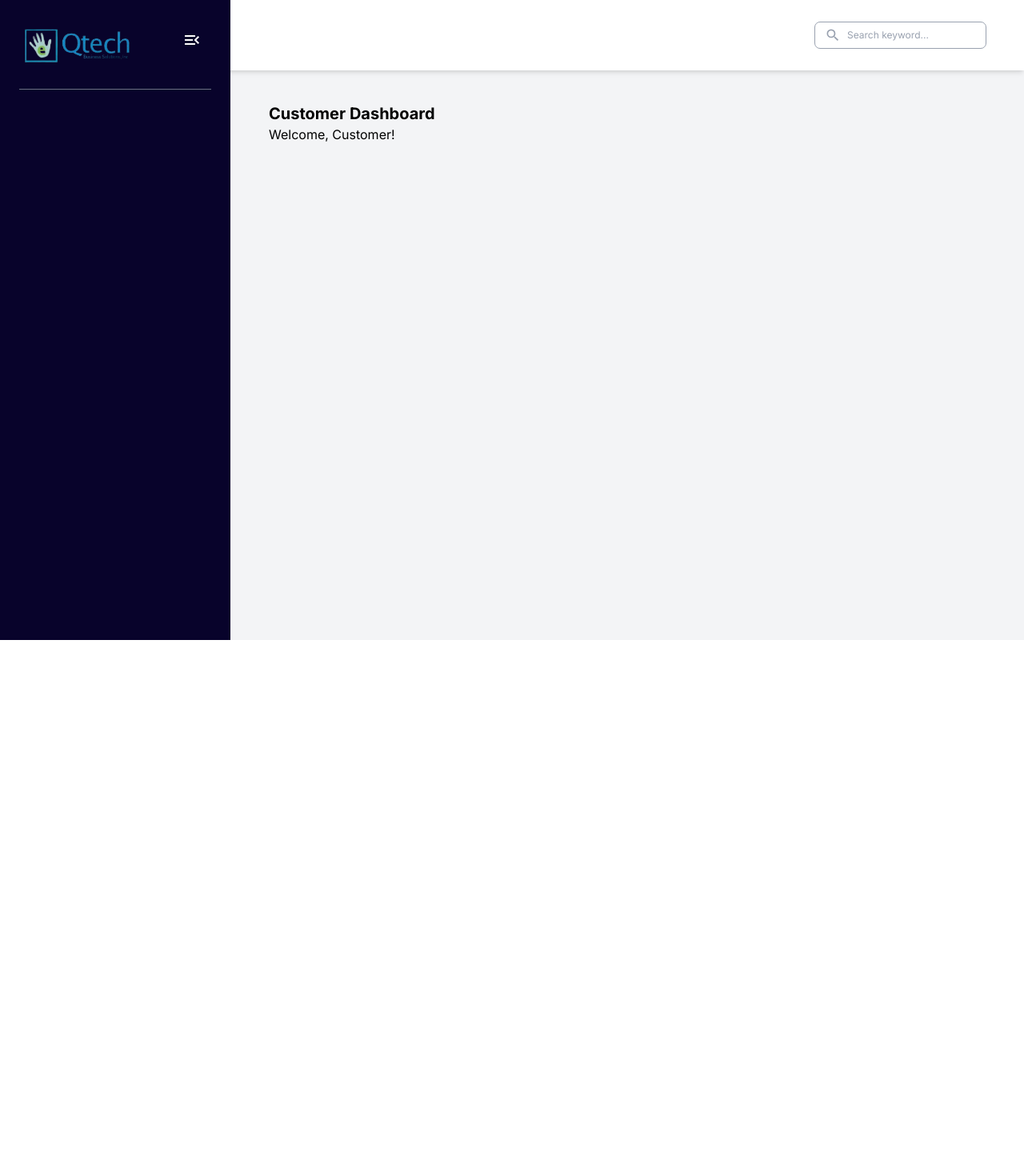
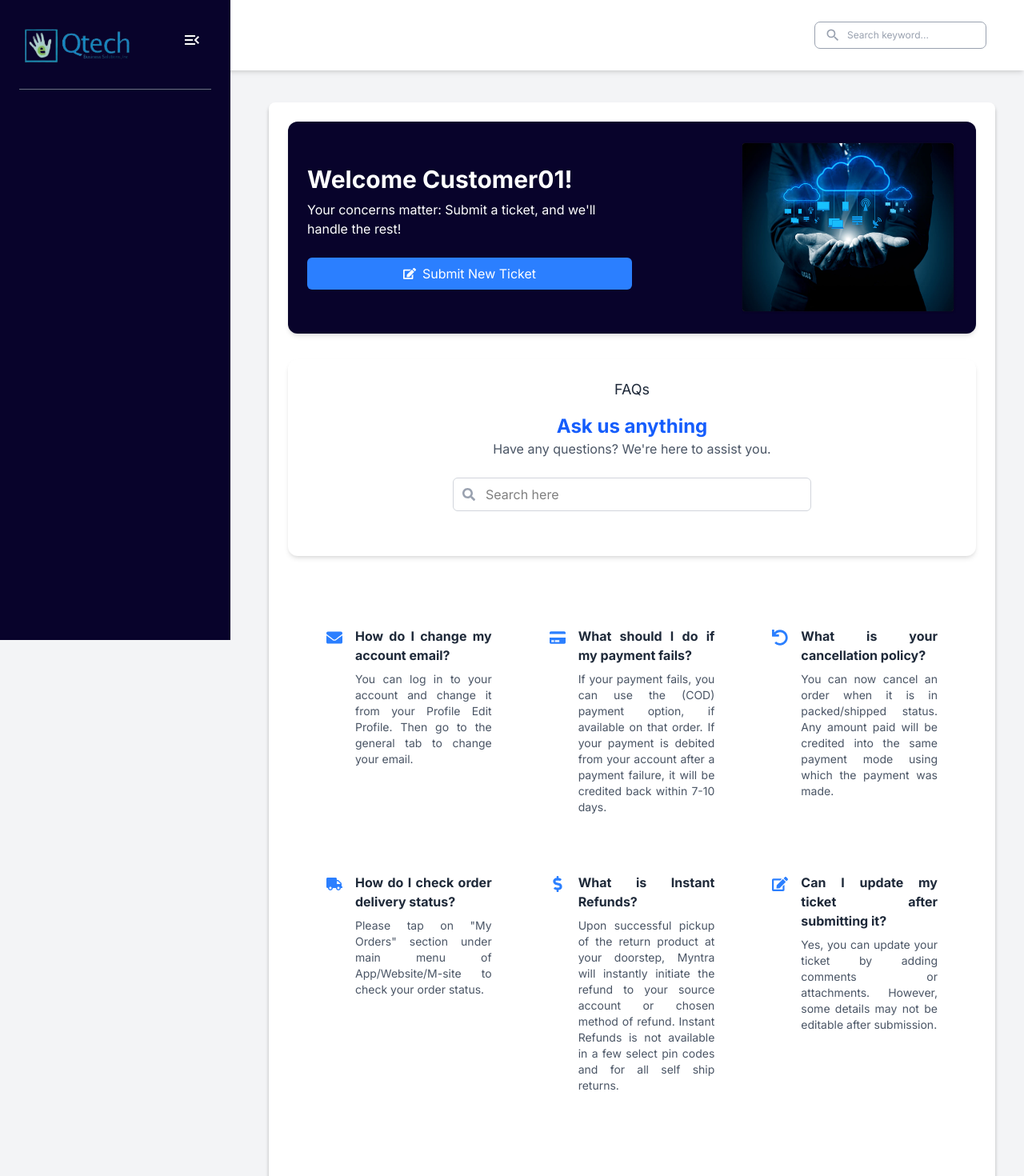
Before and after one commit to Renz-Eryll/Ticketing-System, a React (Vite) app in the folder frontend/: page /customer/dashboard in a window 1280 px wide. Shown: the top 1470 px of the page at 80% size. Before the commit the page ends 800 px from the top, so only its background shows below. Built offline with nearby package versions, Linux system fonts and the light colour scheme.

Commit message:
CustomerDasboard

```diff
--- a/frontend/src/Pages/customers/CustomerDasboard.jsx
+++ b/frontend/src/Pages/customers/CustomerDasboard.jsx
@@ -1,18 +1,153 @@
 import { useStateContext } from "../../contexts/ContextProvider";
+import { FaEnvelope, FaCreditCard, FaUndo, FaSearch, FaTruck, FaDollarSign, FaEdit, FaQuestionCircle } from "react-icons/fa";
+import image from '../../assets/hero-3.png'
 
 const CustomerDashboard = () => {
   const { activeMenu } = useStateContext();
 
   return (
     <div
-      className={`
-    mx-5 md:mx-5 lg:mx-5
-    transition-all duration-300
-    ${activeMenu ? "lg:pl-75" : "lg:pl-25"}
-  `}
+      className={`mx-5 md:mx-5 lg:mx-5 transition-all duration-300 ${
+        activeMenu ? "lg:pl-75" : "lg:pl-25"
+      }`}
     >
-      <h1 className="text-xl font-bold">Customer Dashboard</h1>
-      <p>Welcome, Customer!</p>
+      <div className="bg-white shadow-[0_4px_4px_rgba(0,0,0,0.25)] rounded-lg p-6 mb-10 max-w-5xl mx-auto">
+        {/* Welcome Banner */}
+        <div className="bg-[#08032B] text-white rounded-xl p-6 mb-8 flex flex-col md:flex-row items-center justify-between shadow-md">
+          {/* Left Side - Text */}
+          <div className="flex flex-col space-y-2 md:w-1/2">
+            <h1 className="text-2xl md:text-3xl font-bold">Welcome Customer01!</h1>
+            <p className="text-sm md:text-base">
+              Your concerns matter: Submit a ticket, and we'll handle the rest!
+            </p>
+            <button className="mt-4 bg-blue-500 hover:bg-blue-600 text-white py-2 px-4 rounded-md flex items-center justify-center w-full md:w-auto">
+              <FaEdit className="mr-2" /> Submit New Ticket
+            </button>
+          </div>
+
+          {/* Right Side - Image */}
+          <div className="mt-6 md:mt-0 md:w-1/3 flex justify-center">
+            <img
+              src={image}
+              alt="Customer Support"
+              className="w-full max-w-xs md:max-w-sm object-contain"
+            />
+          </div>
+        </div>
+
+      {/* FAQ Section */}
+<div className="bg-white rounded-xl shadow-md p-6 mb-10 max-w-5xl mx-auto ">
+  <div className="mb-8">
+    {/* Section Header */}
+    <div className="flex items-center justify-center mb-4">
+      <h2 className="text-lg text-gray-800">FAQs</h2>
+    </div>
+
+    {/* Ask Us Anything Title */}
+    <h1 className="text-2xl font-bold text-blue-600 text-center">Ask us anything</h1>
+
+    {/* Subtext */}
+    <p className="text-center text-gray-600 mb-6">
+      Have any questions? We're here to assist you.
+    </p>
+
+    {/* Search */}
+    <div className="relative max-w-md mx-auto mb-8">
+      <FaSearch className="absolute left-3 top-1/2 transform -translate-y-1/2 text-gray-400" />
+      <input
+        type="text"
+        placeholder="Search here"
+        className="w-full border border-gray-300 rounded-md pl-10 pr-4 py-2 focus:outline-none focus:ring-2 focus:ring-blue-500"
+      />
+    </div>
+  </div>
+
+
+
+          </div>
+
+          {/* FAQ Cards - 2 columns layout */}
+          <div className="grid grid-cols-1 md:grid-cols-3 gap-6 p-6 mb-10 max-w-6xl mx-auto  text-justify">
+            {/* Card 1 */}
+            <div className="p-6 ">
+              <div className="flex items-start space-x-4">
+                <FaEnvelope className="text-blue-500 text-xl mt-1 flex-shrink-0" />
+                <div>
+                  <h3 className="font-bold text-gray-800 mb-2">How do I change my account email?</h3>
+                  <p className="text-sm text-gray-600">
+                    You can log in to your account and change it from your Profile  Edit Profile. Then go to the general tab to change your email.
+                  </p>
+                </div>
+              </div>
+            </div>
+
+            {/* Card 2 */}
+            <div className=" p-6 ">
+              <div className="flex items-start space-x-4">
+                <FaCreditCard className="text-blue-500 text-xl mt-1 flex-shrink-0" />
+                <div>
+                  <h3 className="font-bold text-gray-800 mb-2">What should I do if my payment fails?</h3>
+                  <p className="text-sm text-gray-600">
+                    If your payment fails, you can use the (COD) payment option, if available on that order. If your payment is debited from your account after a payment failure, it will be credited back within 7-10 days.
+                  </p>
+                </div>
+              </div>
+            </div>
+
+            {/* Card 3 */}
+            <div className="p-6">
+              <div className="flex items-start space-x-4">
+                <FaUndo className="text-blue-500 text-xl mt-1 flex-shrink-0" />
+                <div>
+                  <h3 className="font-bold text-gray-800 mb-2">What is your cancellation policy?</h3>
+                  <p className="text-sm text-gray-600">
+                    You can now cancel an order when it is in packed/shipped status. Any amount paid will be credited into the same payment mode using which the payment was made.
+                  </p>
+                </div>
+              </div>
+            </div>
+
+            {/* Card 4 */}
+            <div className=" p-6 ">
+              <div className="flex items-start space-x-4">
+                <FaTruck className="text-blue-500 text-xl mt-1 flex-shrink-0" />
+                <div>
+                  <h3 className="font-bold text-gray-800 mb-2">How do I check order delivery status?</h3>
+                  <p className="text-sm text-gray-600">
+                    Please tap on "My Orders" section under main menu of App/Website/M-site to check your order status.
+                  </p>
+                </div>
+              </div>
+            </div>
+
+            {/* Card 5 */}
+            <div className=" p-6 ">
+              <div className="flex items-start space-x-4">
+                <FaDollarSign className="text-blue-500 text-xl mt-1 flex-shrink-0" />
+                <div>
+                  <h3 className="font-bold text-gray-800 mb-2">What is Instant Refunds?</h3>
+                  <p className="text-sm text-gray-600">
+                    Upon successful pickup of the return product at your doorstep, Myntra will instantly initiate the refund to your source account or chosen method of refund. Instant Refunds is not available in a few select pin codes and for all self ship returns.
+                  </p>
+                </div>
+              </div>
+            </div>
+
+            {/* Card 6 */}
+            <div className=" p-6 ">
+              <div className="flex items-start space-x-4">
+                <FaEdit className="text-blue-500 text-xl mt-1 flex-shrink-0" />
+                <div>
+                  <h3 className="font-bold text-gray-800 mb-2">Can I update my ticket after submitting it?</h3>
+                  <p className="text-sm text-gray-600">
+                    Yes, you can update your ticket by adding comments or attachments. However, some details may not be editable after submission.
+                  </p>
+                </div>
+              </div>
+            </div>
+          </div>
+
+      </div>
     </div>
   );
 };
```
